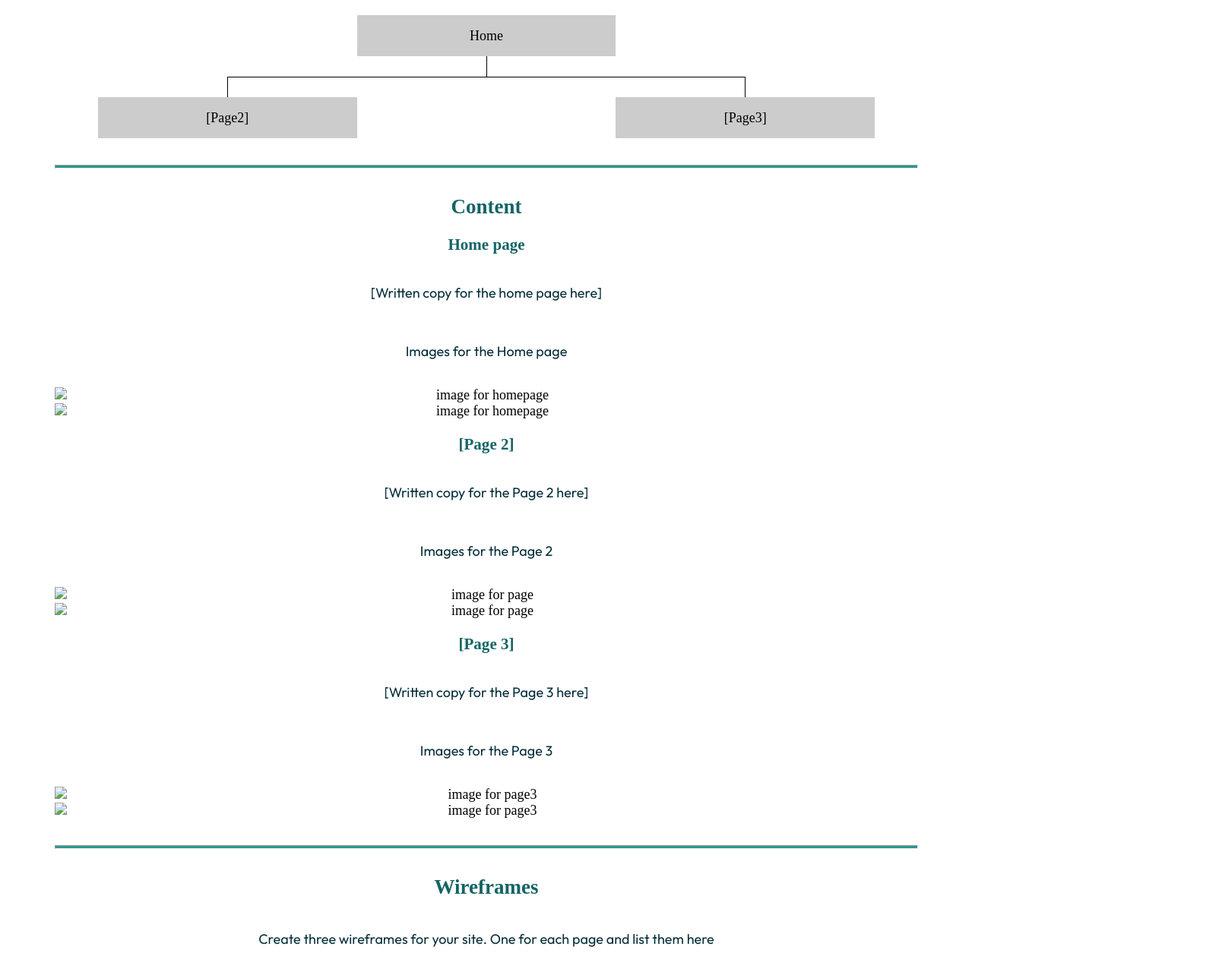
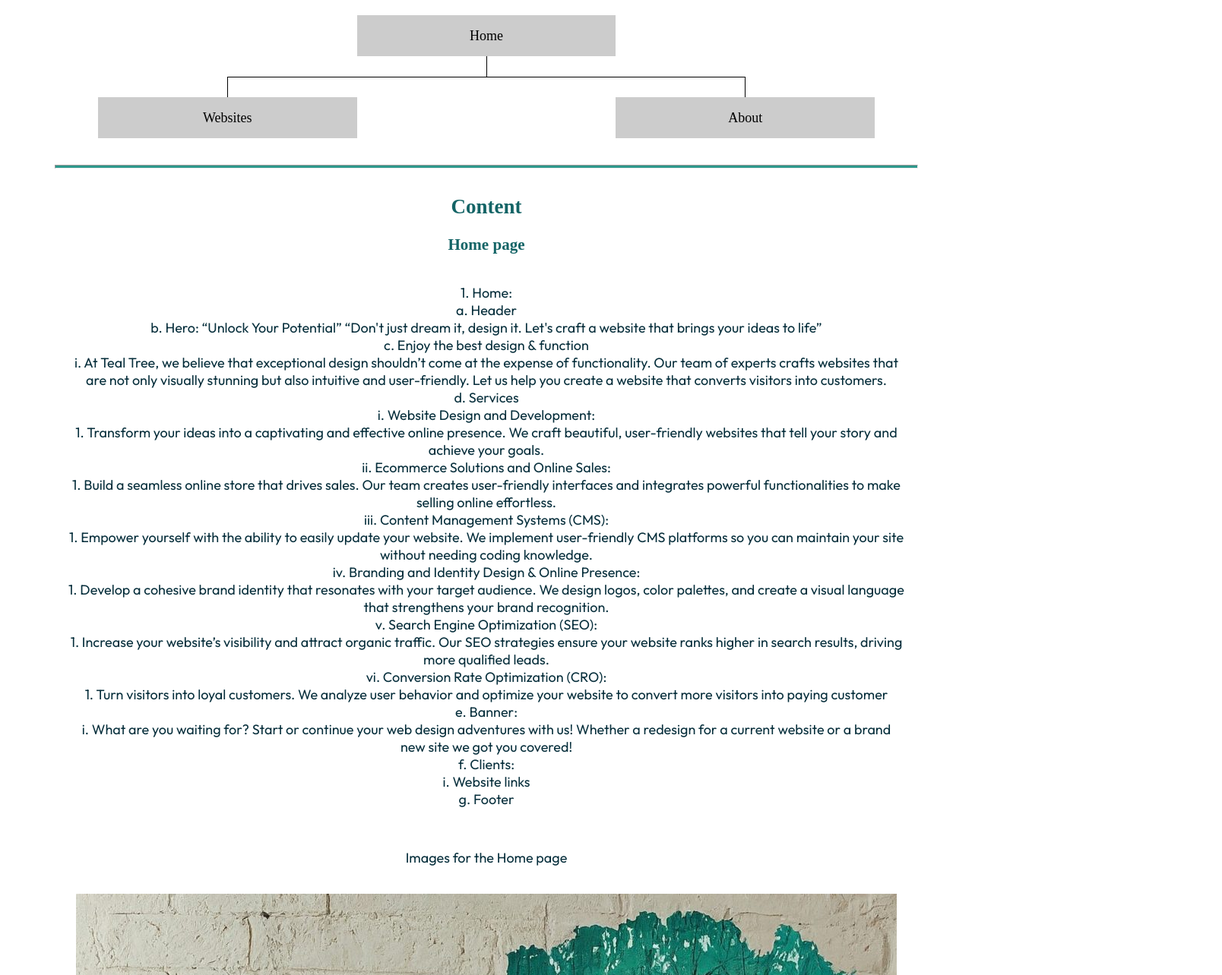
Before and after one commit to NightofBC/wdd130, a plain HTML site: page portfolio/site-plan.html in a window 1280 px wide. Shown: the part 2963-4247 px from the top of the page at 76% size, 1608 px wide, since content can reach past the window. Drawn offline with Linux system fonts and the light colour scheme; a web font is replaced by a local one.

Commit message:
site planning and images

```diff
--- a/portfolio/site-plan.html
+++ b/portfolio/site-plan.html
@@ -98,10 +98,10 @@
           Home
         </div>
         <div class="sm-page2">
-          [Page2] <!-- change this -->
+          Websites <!-- change this -->
         </div>
         <div class="sm-page3">
-          [Page3]  <!-- change this -->
+          About  <!-- change this -->
         </div>
 
         <div class="top">
@@ -123,29 +123,71 @@
       </h2>
       <h3>Home page</h3>
       <p>
-        [Written copy for the home page here]
+
+1.	Home:<br>
+    a.	Header <br>
+    b.	Hero: “Unlock Your Potential” “Don't just dream it, design it. Let's craft a website that brings your ideas to life”<br>
+    c.	Enjoy the best design & function <br>
+          i.	At Teal Tree, we believe that exceptional design shouldn’t come at the expense of functionality. Our team of experts crafts websites that are not only visually stunning but also intuitive and user-friendly. Let us help you create a website that converts visitors into customers.<br>
+    d.	Services<br>
+          i.	Website Design and Development:<br>
+              1.	Transform your ideas into a captivating and effective online presence. We craft beautiful, user-friendly websites that tell your story and achieve your goals.<br>
+          ii.	Ecommerce Solutions and Online Sales:<br>
+              1.	Build a seamless online store that drives sales. Our team creates user-friendly interfaces and integrates powerful functionalities to make selling online effortless.<br>
+          iii.	Content Management Systems (CMS):<br>
+              1.	Empower yourself with the ability to easily update your website. We implement user-friendly CMS platforms so you can maintain your site without needing coding knowledge.<br>
+          iv.	Branding and Identity Design & Online Presence:<br>
+              1.	Develop a cohesive brand identity that resonates with your target audience. We design logos, color palettes, and create a visual language that strengthens your brand recognition.<br>
+          v.	Search Engine Optimization (SEO):<br>
+              1.	Increase your website’s visibility and attract organic traffic. Our SEO strategies ensure your website ranks higher in search results, driving more qualified leads.<br>
+          vi.	Conversion Rate Optimization (CRO):<br>
+              1.	Turn visitors into loyal customers. We analyze user behavior and optimize your website to convert more visitors into paying customer<br>
+      e.	Banner:<br>
+          i.	 What are you waiting for? Start or continue your web design adventures with us! Whether a redesign for a current website or a brand new site we got you covered!<br>
+      f.	Clients: <br>
+          i.	Website links<br>
+      g.	Footer<br>
       </p>
       <p>Images for the Home page</p>
-        <img src="#" alt="image for homepage">
-        <img src="#" alt="image for homepage">
+        <img src="images/image_fx_teal_tree_with_math_equations-1080x1080.jpg" alt="image for homepage">
+        <img src="images/image_fx_teal_tree_on_a_laptop_screen-1080x1080.jpg" alt="image for homepage">
 
       </ul>
-      <h3>[Page 2]</h3>
+      <h3>Website</h3>
       <p>
-        [Written copy for the Page 2 here]
+        2.	Websites:<br>
+            a.	Header<br>
+            b.	Links to each of the websites (titles portfolio)<br>
+            c.	A few things we’re great at <br>
+                    i.	Curiosity fuels our fire! We’re a team that loves to learn, constantly exploring new ideas to craft the best web solutions for you. Let’s see how our passion translates to your website.<br>
+                        1.	Crafting User-Centric Experiences<br>
+                        2.	Optimizing for Conversions & Growth<br>
+                        3.	Building for the Future & Beyond<br>
+                        4.	Collaboration & Communication<br>
+
       </p>
       <p>Images for the Page 2</p>
-        <img src="#" alt="image for page">
-        <img src="#" alt="image for page">
+        <img src="images/web1-1.png" alt="image for page">
+        <img src="images/logo-2.png" alt="image for page">
 
       </ul>
-      <h3>[Page 3]</h3>
+      <h3>About</h3>
       <p>
-        [Written copy for the Page 3 here]
+        3.	About:
+            a.	Hi, My name is Anya!<br>
+                i.	I’ve been working as a web and graphic designer for the past couple years, and I’m passionate about creating visually appealing and user-friendly experiences. When I’m not designing, I love to curl up with a good book or hit the pavement for a run. I also find myself constantly tinkering with code, which I guess you could say is a bit of a programmer’s curse (but in a good way!). I love to learn and always find myself diving into whatever my new project is.<br>
+            b.	Frequently Asked Questions<br>
+                i.	Will I be able to update the website myself?<br>
+                    1.	Yes! We primarily use WordPress which allow you to easily update your website’s content without needing any coding knowledge, including changing pictures, adding blog posts, and updating content. If you have any questions feel free to reach out to us.<br>
+                ii.	I want _ feature in my site, can you do that?<br>
+                    1.	Probably. There are so many things that we can easily add to your website. If we do not currently know how to do what you want, we are always willing to learn and try new things<br>
+                iii.	How much does a website cost?<br>
+                    1.	This is a common question with no one-size-fits-all answer. Web design costs can vary depending on the complexity of the website, the features you need, and if you would like us to upkeep the website for you.<br>
+
       </p>
       <p>Images for the Page 3</p>
-        <img src="#" alt="image for page3">
-        <img src="#" alt="image for page3">
+        <img src="images/profile.jpg" alt="image for page3">
+        <img src="images/comp.jpg" alt="image for page3">
 
       </ul>
       <hr>
```
Also changed, not shown: portfolio/images/2023-Parma-Invite-Madison-Bobcats-Champions-1.jpg (added), portfolio/images/426870792_122132136524102243_5017328611418262217_n-1536x1152.jpg (added), portfolio/images/Capture.png (added), portfolio/images/Logo.jpg (added), portfolio/images/comp.jpg (added), portfolio/images/cropped-Duque-removebg-preview-1-e1714762115546-150x150.png (added), portfolio/images/hawkshuntlogo.png (added), portfolio/images/hero.png (added), portfolio/images/image_fx_teal_tree_on_a_laptop_screen-1080x1080.jpg (added), portfolio/images/image_fx_teal_tree_with_computer_code.jpg (added), portfolio/images/image_fx_teal_tree_with_math_equations-1080x1080.jpg (added), portfolio/images/logo-2.png (added), portfolio/images/logo-3.png (added), portfolio/images/profile.jpg (added), 3 more files, 1 other file.
